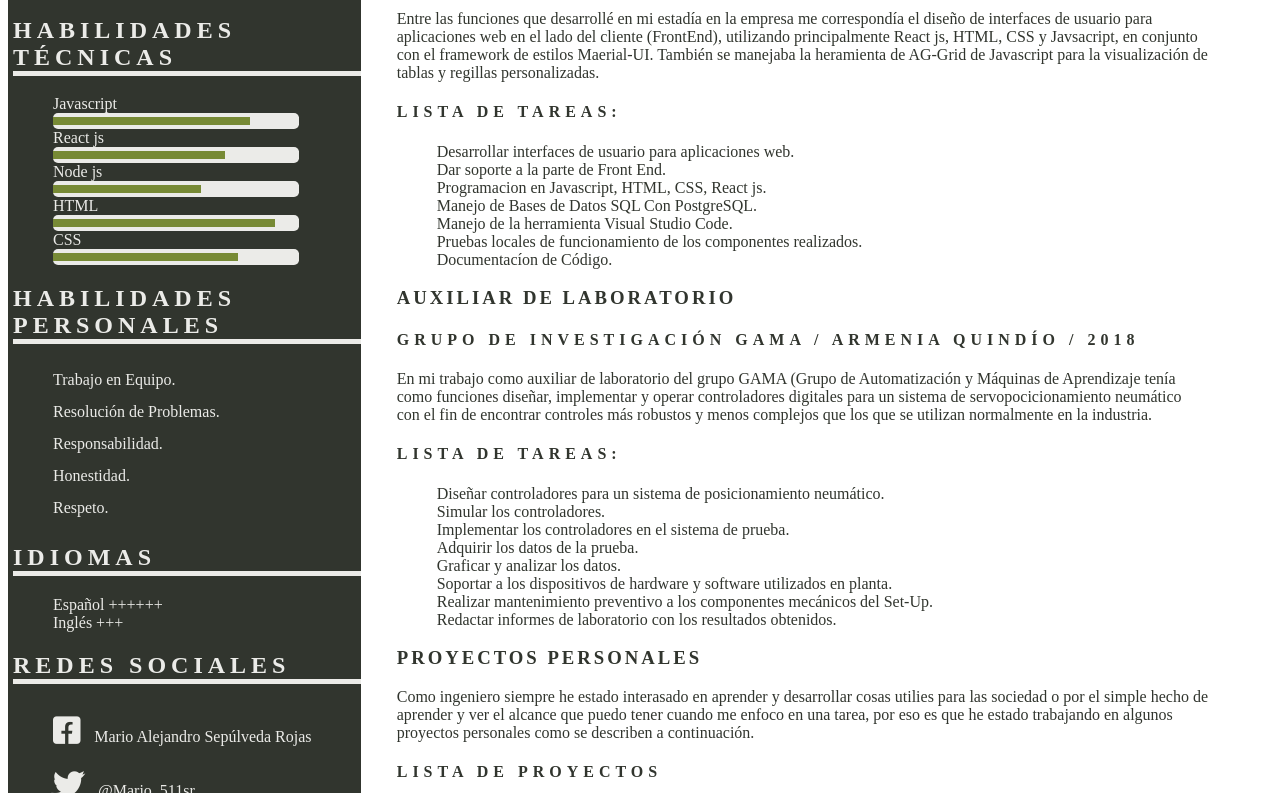
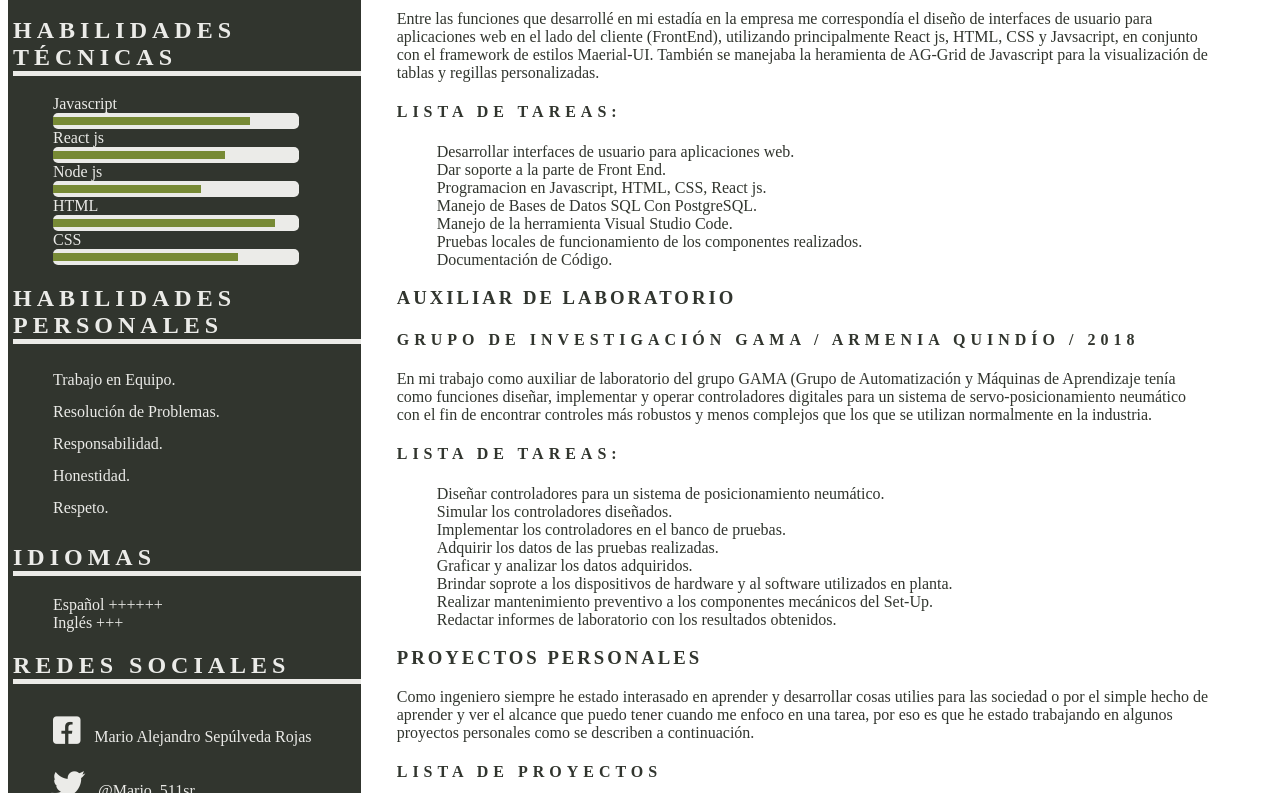
Before and after one commit to mariosepulveda/mariosepulveda, a plain HTML site: page index.html in a window 1280 px wide. Shown: the part 707-1500 px from the top of the page. Drawn offline with Linux system fonts and the light colour scheme.

Commit message:
correccion ortografia contenido en el index.js

```diff
--- a/index.html
+++ b/index.html
@@ -128,7 +128,7 @@
 
         <section class="aboutme">
             <h2>Acerca de mí</h2>
-            <p>Soy Ingeniero Electrónico de la universidad del Quindío, egresado en el año 2019 con 2 años de experiencia como profecional
+            <p>Soy Ingeniero Electrónico de la universidad del Quindío, egresado en el año 2019 con 2 años de experiencia como profesional
                 en el área del desarrollo de aplicaciones y páginas web, me considero una persona responsable, honesta y respetuosa.
                 Autodidacta, con muchas ganas y motivación por aprender nuevas cosas y afrontar nuevos retos tanto profesionales como personales.
                 Soy un apasionado de la
@@ -155,25 +155,25 @@
                     <li>Manejo de Bases de Datos SQL Con PostgreSQL.</li>
                     <li>Manejo de la herramienta Visual Studio Code.</li>
                     <li>Pruebas locales de funcionamiento de los componentes realizados.</li>
-                    <li>Documentacíon de Código.</li>
+                    <li>Documentación de Código.</li>
                 </ul>
             </article>
             <article>
                 <h3>Auxiliar de Laboratorio</h3>
                 <h4>Grupo de Investigación GAMA / Armenia Quindío / 2018</h4>
                 <p>En mi trabajo como auxiliar de laboratorio del grupo GAMA (Grupo de Automatización y Máquinas de Aprendizaje tenía como funciones
-                    diseñar, implementar y operar controladores digitales para un sistema de servopocicionamiento neumático con el fin de encontrar
+                    diseñar, implementar y operar controladores digitales para un sistema de servo-posicionamiento neumático con el fin de encontrar
                     controles más robustos y menos complejos que los que se utilizan normalmente en la industria.
 
                 </p>
                 <h4>Lista de tareas:</h4>
                 <ul>
                     <li>Diseñar controladores para un sistema de posicionamiento neumático.</li>
-                    <li>Simular los controladores.</li>
-                    <li>Implementar los controladores en el sistema de prueba.</li>
-                    <li>Adquirir los datos de la prueba.</li>
-                    <li>Graficar y analizar los datos.</li>
-                    <li>Soportar a los dispositivos de hardware y software utilizados en planta.</li>
+                    <li>Simular los controladores diseñados.</li>
+                    <li>Implementar los controladores en el banco de pruebas.</li>
+                    <li>Adquirir los datos de las pruebas realizadas.</li>
+                    <li>Graficar y analizar los datos adquiridos.</li>
+                    <li>Brindar soprote a los dispositivos de hardware y al software utilizados en planta.</li>
                     <li>Realizar mantenimiento preventivo a los componentes mecánicos del Set-Up.</li>
                     <li>Redactar informes de laboratorio con los resultados obtenidos.</li>
                 </ul>
```
